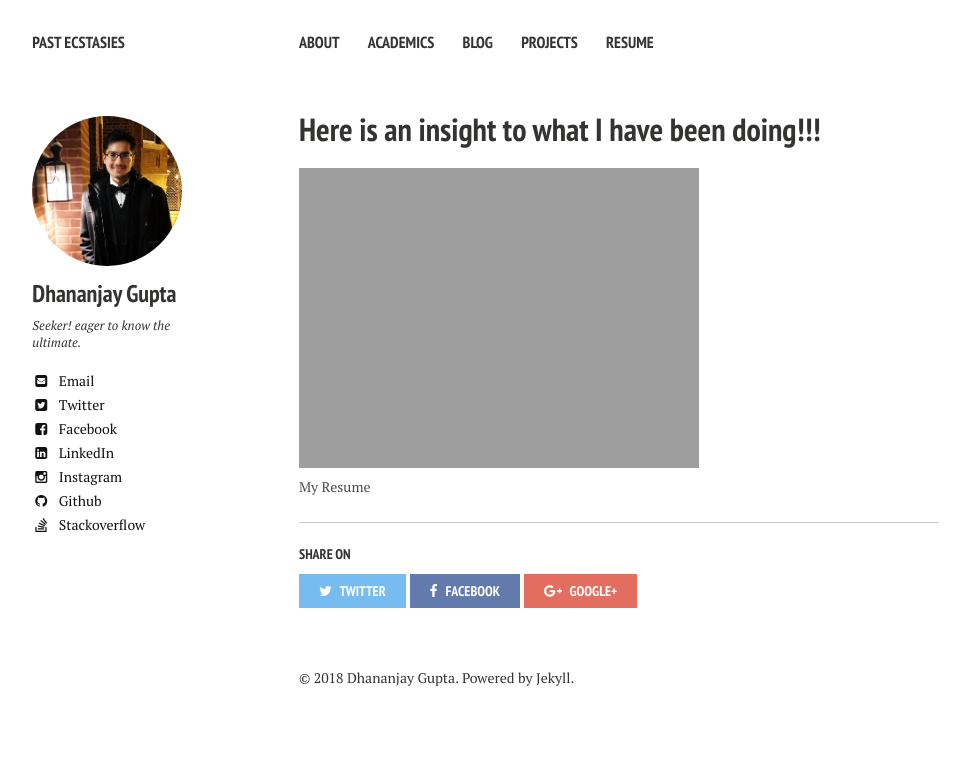
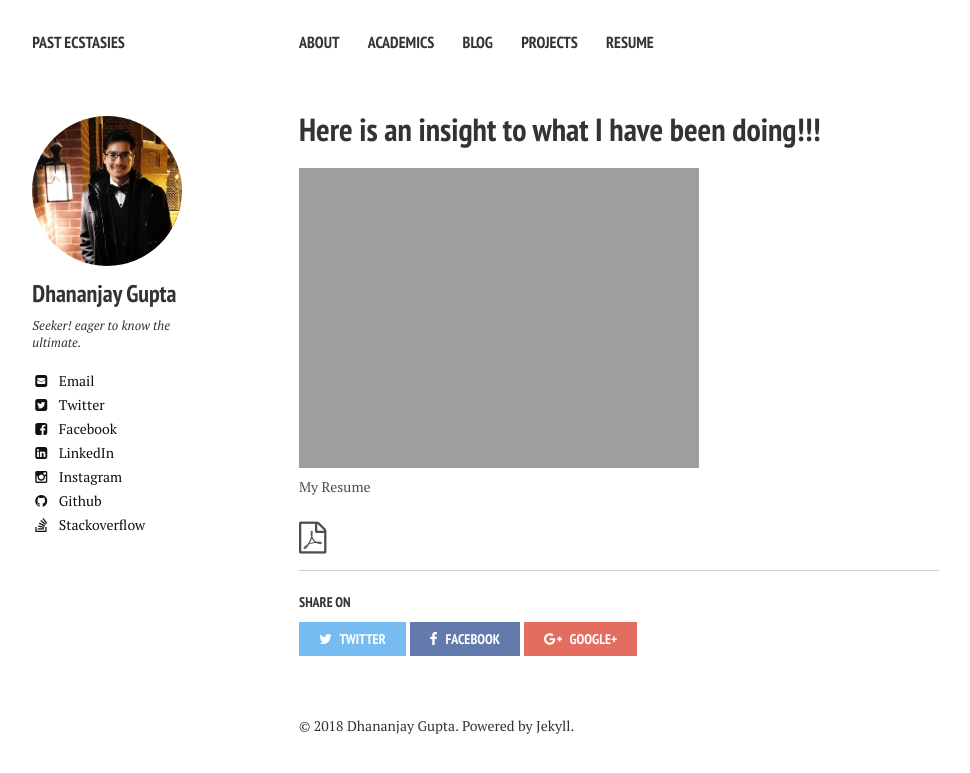
Before and after one commit to DhananjayGupta300/DhananjayGupta300.github.io, a Jekyll site: the page built from Resume/index.md, in a window 1280 px wide. Shown: the top 773 px of the page, without its empty margins (21-991 px from the left). Built offline with Jekyll 4.4.1, drawn with Linux system fonts in a browser that asks for light colours; nearby versions of some CDN libraries.

Commit message:
Update page.html

```diff
--- a/_layouts/page.html
+++ b/_layouts/page.html
@@ -36,7 +36,7 @@
     <h1>{{ page.title }}</h1>
     <div class="article-wrap">
       {{ content }}
-      {% if post.pdf %}
+      {% if page.pdf %}
 
           <span class="project-link">
 
```
